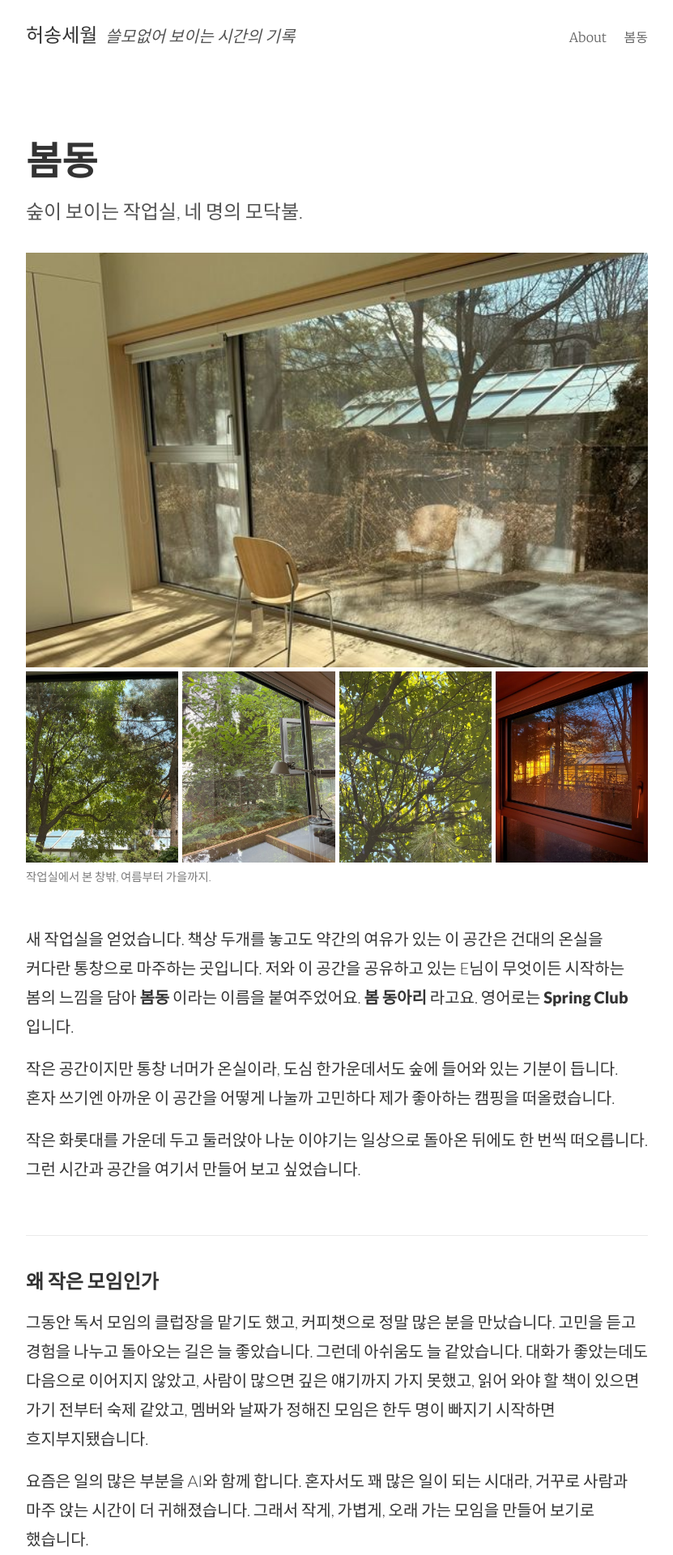
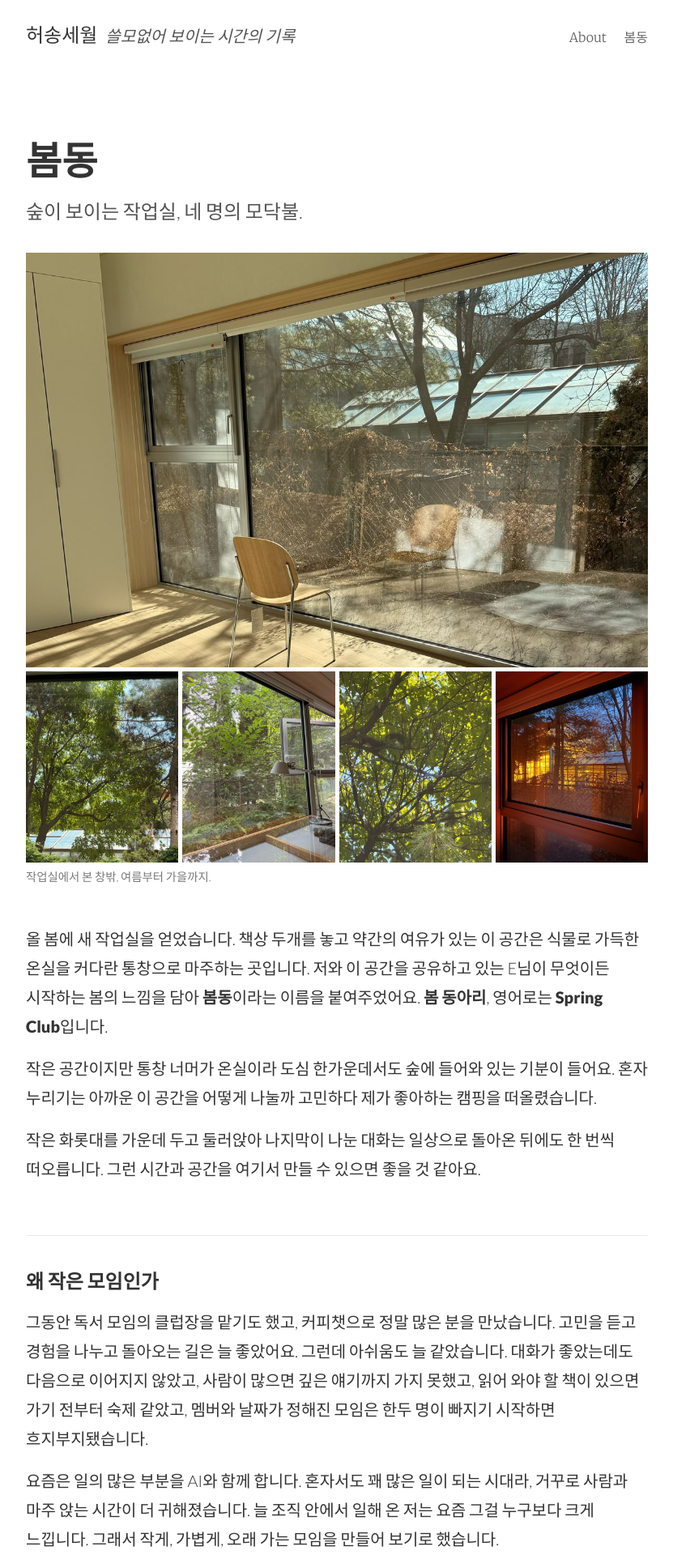
Before and after one commit to joyeon/joyeon.github.io, a Jekyll site: the page built from spring-camp.md, in a window 1280 px wide. Shown: the top 1920 px of the page at 81% size, without its empty margins (224-1055 px from the left). Built offline with Jekyll 4.4.1, drawn with Linux system fonts in a browser that asks for light colours; some of the changed text lies outside the part shown.

Commit message:
Refine spring-camp copy and restyle camp rules
- Polish page copy (intro, space, why-small, camp paragraphs; 캠프 위치;
  first log date) and apply proofreading fixes.
- Camp rules: drop the gray card and dividers; render as an <ol> with
  CSS-counter numbers (01-07) in a 2.5rem column, first sentence in body
  color and follow-up sentences in a lighter .note span.
- Rule 3 now reads "소액의 참가비가 있습니다".

Co-Authored-By: Claude Opus 5.5 <noreply@anthropic.com>

```diff
--- a/spring-camp.md
+++ b/spring-camp.md
@@ -67,18 +67,29 @@ og_url: /spring-camp/
   font-size: 1.25rem;
   line-height: 1.75rem;
 }
+/* 캠프 수칙: 왼쪽 2.5rem 열에 CSS로 만든 번호(01~07), 오른쪽에 문장. 첫 문장 뒤는 .note로 옅게 */
 .sc-rules {
   list-style: none;
-  margin: 0;
-  padding: .5rem 1.25rem;
-  background: #fafafa;
-  border-radius: 6px;
+  margin: 0 0 1rem;
+  padding: 0;
+  counter-reset: sc-rule;
 }
 .sc-rules li {
-  padding: .75rem 0;
-  border-bottom: thin solid #eee;
+  display: grid;
+  grid-template-columns: 2.5rem 1fr;
+  line-height: 1.7;
+  counter-increment: sc-rule;
 }
-.sc-rules li:last-child { border-bottom: none; }
+.sc-rules li + li { margin-top: .9em; }
+.sc-rules li::before {
+  content: counter(sc-rule, decimal-leading-zero);
+  align-self: start;
+  font-size: .8em;
+  line-height: 2.125; /* 1.7 / 0.8: 첫 줄과 같은 높이로 맞춘다 */
+  color: #7a7a7a;
+  font-variant-numeric: tabular-nums;
+}
+.sc-rules .note { color: #767676; }
 .sc-muted { color: #7a7a7a; }
 .sc-log { list-style: none; margin: 0; padding-left: 0; }
 .sc-log li { padding: .5rem 0; border-bottom: thin solid #f3f3f3; }
@@ -91,7 +102,6 @@ og_url: /spring-camp/
   .sc-window-grid { grid-template-columns: repeat(4, 1fr); }
   .sc-section { margin-top: 4rem; padding-top: 2.5rem; }
   .sc-section h2 { font-size: 1.5rem; line-height: 2rem; }
-  .sc-rules { padding: .75rem 2rem; }
   .sc-pair {
     display: grid;
     grid-template-columns: 1fr 1fr;
@@ -141,40 +151,40 @@ og_url: /spring-camp/
 </figure>
 
 <div class="sc-intro">
-  <p>새 작업실을 얻었습니다. 책상 두개를 놓고도 약간의 여유가 있는 이 공간은 건대의 온실을 커다란 통창으로 마주하는 곳입니다. 저와 이 공간을 공유하고 있는 E님이 무엇이든 시작하는 봄의 느낌을 담아 <strong>봄동</strong> 이라는 이름을 붙여주었어요. <strong>봄 동아리</strong> 라고요. 영어로는 <strong>Spring Club</strong> 입니다.</p>
-  <p>작은 공간이지만 통창 너머가 온실이라, 도심 한가운데서도 숲에 들어와 있는 기분이 듭니다. 혼자 쓰기엔 아까운 이 공간을 어떻게 나눌까 고민하다 제가 좋아하는 캠핑을 떠올렸습니다.</p>
-  <p>작은 화롯대를 가운데 두고 둘러앉아 나눈 이야기는 일상으로 돌아온 뒤에도 한 번씩 떠오릅니다. 그런 시간과 공간을 여기서 만들어 보고 싶었습니다.</p>
+  <p>올 봄에 새 작업실을 얻었습니다. 책상 두개를 놓고 약간의 여유가 있는 이 공간은 식물로 가득한 온실을 커다란 통창으로 마주하는 곳입니다. 저와 이 공간을 공유하고 있는 E님이 무엇이든 시작하는 봄의 느낌을 담아 <strong>봄동</strong>이라는 이름을 붙여주었어요. <strong>봄 동아리</strong>, 영어로는 <strong>Spring Club</strong>입니다.</p>
+  <p>작은 공간이지만 통창 너머가 온실이라 도심 한가운데서도 숲에 들어와 있는 기분이 들어요. 혼자 누리기는 아까운 이 공간을 어떻게 나눌까 고민하다 제가 좋아하는 캠핑을 떠올렸습니다.</p>
+  <p>작은 화롯대를 가운데 두고 둘러앉아 나지막이 나눈 대화는 일상으로 돌아온 뒤에도 한 번씩 떠오릅니다. 그런 시간과 공간을 여기서 만들 수 있으면 좋을 것 같아요.</p>
 </div>
 
 <section class="sc-section">
   <h2>왜 작은 모임인가</h2>
-  <p>그동안 독서 모임의 클럽장을 맡기도 했고, 커피챗으로 정말 많은 분을 만났습니다. 고민을 듣고 경험을 나누고 돌아오는 길은 늘 좋았습니다. 그런데 아쉬움도 늘 같았습니다. 대화가 좋았는데도 다음으로 이어지지 않았고, 사람이 많으면 깊은 얘기까지 가지 못했고, 읽어 와야 할 책이 있으면 가기 전부터 숙제 같았고, 멤버와 날짜가 정해진 모임은 한두 명이 빠지기 시작하면 흐지부지됐습니다.</p>
-  <p>요즘은 일의 많은 부분을 AI와 함께 합니다. 혼자서도 꽤 많은 일이 되는 시대라, 거꾸로 사람과 마주 앉는 시간이 더 귀해졌습니다. 그래서 작게, 가볍게, 오래 가는 모임을 만들어 보기로 했습니다.</p>
-  <p>네 명이면 모두가 말할 수 있고, 준비물이 없으면 오기 쉽고, 매번 새로 모이면 빠져도 미안하지 않습니다.</p>
+  <p>그동안 독서 모임의 클럽장을 맡기도 했고, 커피챗으로 정말 많은 분을 만났습니다. 고민을 듣고 경험을 나누고 돌아오는 길은 늘 좋았어요. 그런데 아쉬움도 늘 같았습니다. 대화가 좋았는데도 다음으로 이어지지 않았고, 사람이 많으면 깊은 얘기까지 가지 못했고, 읽어 와야 할 책이 있으면 가기 전부터 숙제 같았고, 멤버와 날짜가 정해진 모임은 한두 명이 빠지기 시작하면 흐지부지됐습니다.</p>
+  <p>요즘은 일의 많은 부분을 AI와 함께 합니다. 혼자서도 꽤 많은 일이 되는 시대라, 거꾸로 사람과 마주 앉는 시간이 더 귀해졌습니다. 늘 조직 안에서 일해 온 저는 요즘 그걸 누구보다 크게 느낍니다. 그래서 작게, 가볍게, 오래 가는 모임을 만들어 보기로 했습니다.</p>
+  <p>네 명이면 모두가 말할 수 있고, 준비물이 없으면 오기 쉽고, 매번 새로 모이면 빠져도 미안하지 않겠지요.</p>
 </section>
 
 <section class="sc-section">
   <h2>봄동 캠프</h2>
-  <p>한 달에 한 번, 네 명이 모여 한 가지 주제로 이야기합니다. 읽어올 책도, 준비할 발표도 없습니다. 한번 다녀가신 분은 명단에 남고, 다음 주제가 정해지면 메일로 알려드립니다. 오고 싶은 날에만 오시면 됩니다.</p>
+  <p>한 달에 한 번쯤, 네 명이 모여 한 가지 주제로 이야기합니다. 읽어올 책도, 준비할 발표도 없습니다. 한번이라도 다녀가신 분은 메일링 리스트에 모시고, 다음 주제가 정해지면 메일로 알려드립니다. 오고 싶은 날에만 오시면 됩니다.</p>
 </section>
 
 <section class="sc-section">
   <h2>캠프 수칙</h2>
-  <ul class="sc-rules">
-    <li>텐트 하나, 네 자리.</li>
-    <li>초대로만 옵니다. 자리가 남으면 한 분까지 데려올 수 있습니다.</li>
-    <li>준비물은 없습니다. 간식 하나는 환영합니다.</li>
-    <li>불은 주제를 낸 사람이 피웁니다.</li>
-    <li>명단은 메일로만. 단톡방은 없습니다.</li>
-    <li>모임이 끝나면 다음 장작 하나를 남깁니다.</li>
-    <li>호스트 포함 세 명이면 엽니다.</li>
-  </ul>
+  <ol class="sc-rules" role="list">
+    <li><span>모닥불 하나, 네 자리.</span></li>
+    <li><span>초대로만 옵니다. <span class="note">자리가 남으면 한 분까지 데려올 수 있습니다.</span></span></li>
+    <li><span>준비물은 없습니다. <span class="note">가벼운 간식과 커피를 위한 소액의 참가비가 있습니다.</span></span></li>
+    <li><span>불은 주제를 낸 사람이 피웁니다.</span></li>
+    <li><span>모임 소식은 메일로만. <span class="note">단톡방은 없습니다.</span></span></li>
+    <li><span>모임이 끝나면 다음 장작 하나를 남깁니다.</span></li>
+    <li><span>호스트 포함 세 명이면 엽니다.</span></li>
+  </ol>
 </section>
 
 <section class="sc-section">
   <h2>장작</h2>
   {% comment %}TODO: 장작 기록을 공개 페이지에 쌓을지 결정{% endcomment %}
-  <p class="sc-muted">첫 번째 장작은 11월에 피웁니다.</p>
+  <p class="sc-muted">첫 번째 장작은 2026년 11월에 피웁니다.</p>
   {% comment %}
   모임 기록이 생기면 아래 목록을 주석 밖으로 꺼내 쓴다. 최근 모임을 위에 둔다. 참여자 이름은 넣지 않는다.
   <ul class="sc-log">
```
Also changed, not shown: other parts of spring-camp.md (+1 -1 lines).
